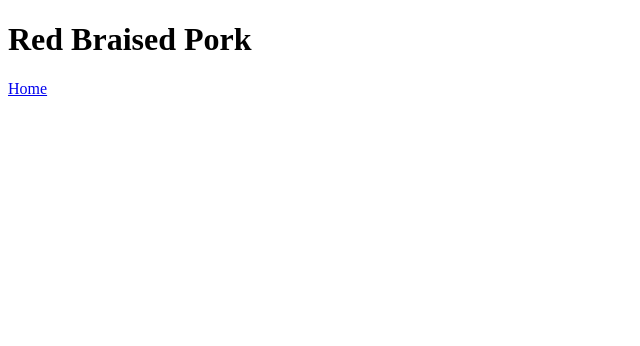
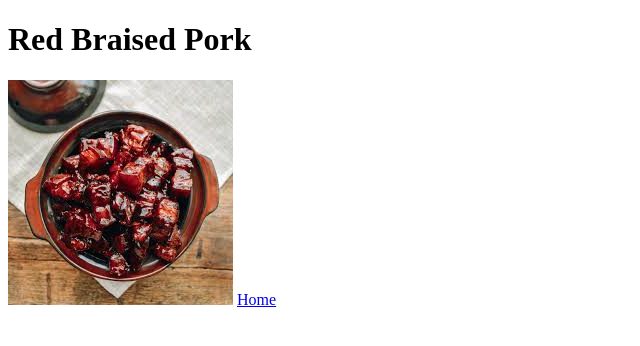
Before and after one commit to diegofonde/odin-recipes, a plain HTML site: page recipes/red-braised-pork.html in a window 1280 px wide. Shown: the whole page, without its empty margins (0-640 px from the left). Drawn offline with Linux system fonts and the light colour scheme.

Commit message:
Add image of red braised pork to the recipe

```diff
--- a/recipes/red-braised-pork.html
+++ b/recipes/red-braised-pork.html
@@ -8,5 +8,9 @@
     <body>
         <h1>Red Braised Pork</h1>
 
+        <img src="../images/red-braised-pork.jpeg" alt="Photo of Red Braised Pork">
+
+
+
         <a href="../index.html">Home</a>
     </body>
```
